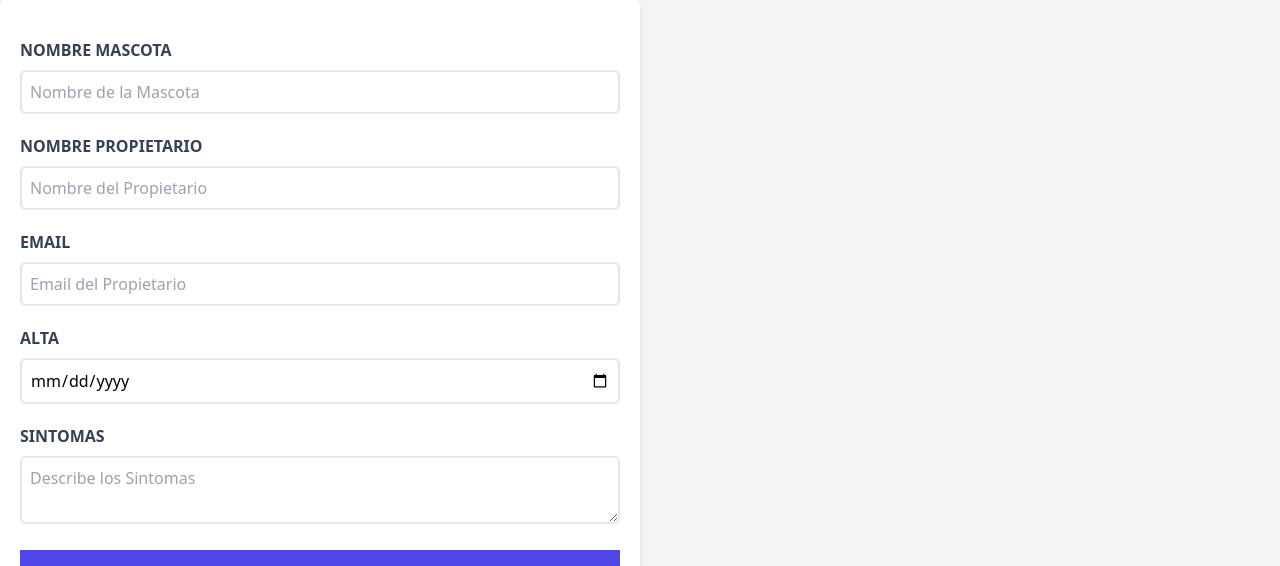
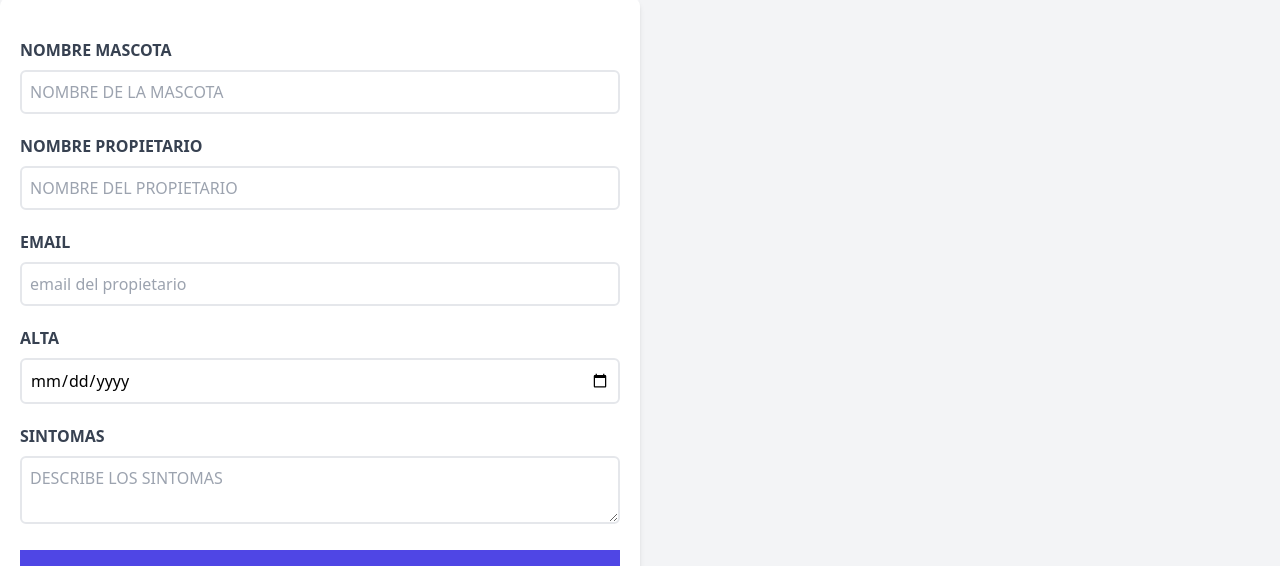
Before and after one commit to BryanGallo/Veterinaria-Vue, a Vue app: page / in a window 1280 px wide. Shown: the part 350-916 px from the top of the page. Built offline with nearby package versions, Linux system fonts and the light colour scheme.

Commit message:
Emitir guardarPaciente definiento emit

```diff
--- a/src/App.vue
+++ b/src/App.vue
@@ -12,6 +12,10 @@ const paciente = reactive({
     alta: "",
     sintomas: "",
 });
+
+const guardarPaciente = () => {
+    pacientes.value.push(paciente)
+};
 </script>
 
 <template>
@@ -24,6 +28,7 @@ const paciente = reactive({
                 v-model:email="paciente.email"
                 v-model:alta="paciente.alta"
                 v-model:sintomas="paciente.sintomas"
+                @guardar-paciente="guardarPaciente"
             />
             <div class="md:w-1/2 md:h-screen overflow-y-scroll">
                 <h3 class="font-black text-3xl text-center">
--- a/src/components/Formulario.vue
+++ b/src/components/Formulario.vue
@@ -30,12 +30,13 @@ const props = defineProps({
     },
 });
 
-defineEmits([
+const emit = defineEmits([
     "update:nombre",
     "update:propietario",
     "update:email",
     "update:alta",
     "update:sintomas",
+    "guardar-paciente",
 ]);
 
 const validar = () => {
@@ -48,6 +49,8 @@ const validar = () => {
         alerta.tipo = "error";
         return;
     }
+
+    emit("guardar-paciente")
 };
 </script>
 <template>
@@ -75,7 +78,7 @@ const validar = () => {
                     id="mascota"
                     type="text"
                     placeholder="Nombre de la Mascota"
-                    class="border-2 w-full p-2 mt-2 placeholder-gray-400 rounded-md"
+                    class="border-2 w-full p-2 mt-2 placeholder-gray-400 rounded-md uppercase"
                     :value="nombre"
                     @input="$emit('update:nombre', $event.target.value)"
                 />
@@ -91,7 +94,7 @@ const validar = () => {
                     id="propietario"
                     type="text"
                     placeholder="Nombre del Propietario"
-                    class="border-2 w-full p-2 mt-2 placeholder-gray-400 rounded-md"
+                    class="border-2 w-full p-2 mt-2 placeholder-gray-400 rounded-md uppercase"
                     :value="propietario"
                     @input="$emit('update:propietario', $event.target.value)"
                 />
@@ -110,7 +113,7 @@ const validar = () => {
                     id="email"
                     type="email"
                     placeholder="Email del Propietario"
-                    class="border-2 w-full p-2 mt-2 placeholder-gray-400 rounded-md"
+                    class="border-2 w-full p-2 mt-2 placeholder-gray-400 rounded-md lowercase"
                     :value="email"
                     @input="$emit('update:email', $event.target.value)"
                 />
@@ -140,7 +143,7 @@ const validar = () => {
                 <textarea
                     id="sintomas"
                     placeholder="Describe los Sintomas"
-                    class="border-2 w-full p-2 mt-2 placeholder-gray-400 rounded-md"
+                    class="border-2 w-full p-2 mt-2 placeholder-gray-400 rounded-md uppercase"
                     :value="sintomas"
                     @input="$emit('update:sintomas', $event.target.value)"
                 >
```
